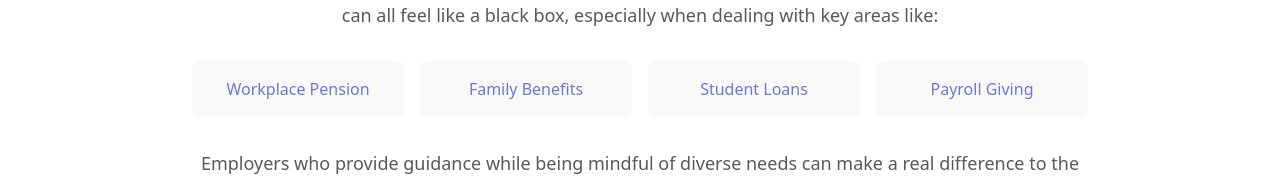
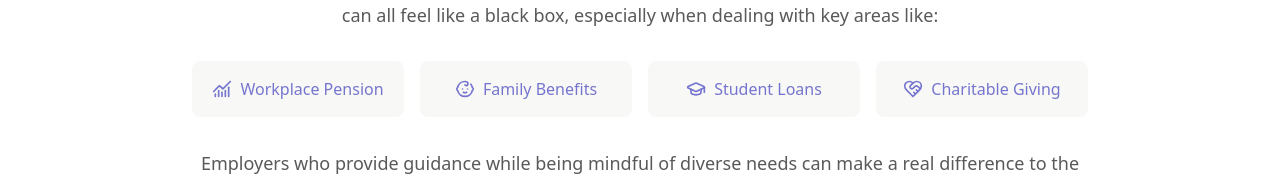
Before and after one commit to Nisa-Invest/demo-repository, a React (Vite) app in the folder nisa-invest/: page / in a window 1280 px wide. Shown: the part 1047-1223 px from the top of the page. Built offline with nearby package versions, Linux system fonts and the light colour scheme.

Commit message:
added icons

```diff
--- a/nisa-invest/src/components/Navbar/Navbar.tsx
+++ b/nisa-invest/src/components/Navbar/Navbar.tsx
@@ -8,7 +8,7 @@ export default function Navbar() {
         <div className="flex items-center gap-4 md:gap-7 md:pl-20">
 
           <Button label="Our Mission" />
-          <Button label="Contact us" />
+          <Button label="Book a Demo" />
         </div>
 
         <Button label="Login" />
--- a/nisa-invest/src/pages/LandingPage.tsx
+++ b/nisa-invest/src/pages/LandingPage.tsx
@@ -1,8 +1,14 @@
 import { NisaLogo } from "../assets/Nisa_Logo";
 import { Button } from "../components/Button/Button";
 import TestimonialCard from "../components/TestimonialCard/TestimonialCard";
+import { areasWeHelp } from "../utils/AreasWeHelp";
 import { services } from "../utils/services";
 import { testimonials } from "../utils/testimonials";
+
+
+
+
+
 export function LandingPage() {
   return (
     <div className="scroll-smooth">
@@ -36,19 +42,18 @@ export function LandingPage() {
             especially when dealing with key areas like:
           </p>
           <ul className="grid grid-cols-2 md:grid-cols-4 gap-4 mb-8 text-primary-purple">
-            {[
-              "Workplace Pension",
-              "Family Benefits",
-              "Student Loans",
-              "Payroll Giving",
-            ].map((item, index) => (
-              <li
-                key={index}
-                className="bg-accent-light-grey bg-opacity-20 rounded-lg p-4 flex items-center justify-center"
-              >
-                {item}
-              </li>
-            ))}
+            {areasWeHelp.map((item, index) => {
+              const Icon = item.icon;
+              return (
+                <li
+                  key={index}
+                  className="bg-accent-light-grey bg-opacity-20 rounded-lg p-4 flex items-center justify-center"
+                >
+                  <Icon className="w-5 h-5 mr-2" size={20} />
+                  <span>{item.text}</span>
+                </li>
+              );
+            })}
           </ul>
           <p className="text-lg">
             Employers who provide guidance while being mindful of diverse needs
--- /dev/null
+++ b/nisa-invest/src/utils/AreasWeHelp.ts
@@ -0,0 +1,15 @@
+import {
+  ChartNoAxesCombined,
+  Baby,
+  GraduationCap,
+  HeartHandshake,
+  LucideIcon,
+} from "lucide-react";
+
+
+export const areasWeHelp = [
+  { text: "Workplace Pension", icon: ChartNoAxesCombined as LucideIcon },
+  { text: "Family Benefits", icon: Baby as LucideIcon },
+  { text: "Student Loans", icon: GraduationCap as LucideIcon },
+  { text: "Charitable Giving", icon: HeartHandshake as LucideIcon },
+];
--- a/nisa-invest/tsconfig.app.json
+++ b/nisa-invest/tsconfig.app.json
@@ -20,6 +20,6 @@
     "noUnusedParameters": true,
     "noFallthroughCasesInSwitch": true
   },
-  "include": ["src/**/*.ts", "src/**/*.tsx", "src/**/*.js", "src/**/*.jsx"],
+  "include": ["src/**/*.ts", "src/**/*.tsx", "src/**/*.js", "src/**/*.jsx", "src/components/Layout", "src/assets/Nisa_Logo.tsx"],
   "exclude": ["node_modules"]
 }
```
